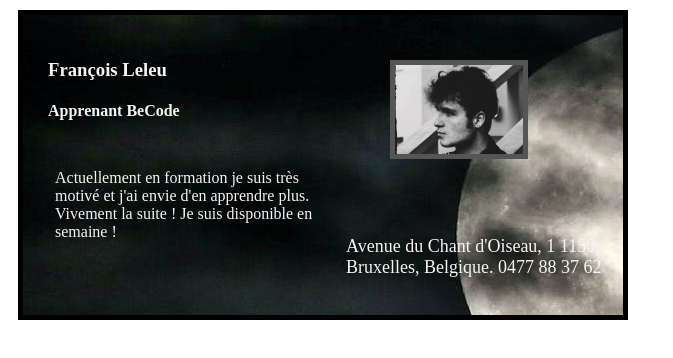
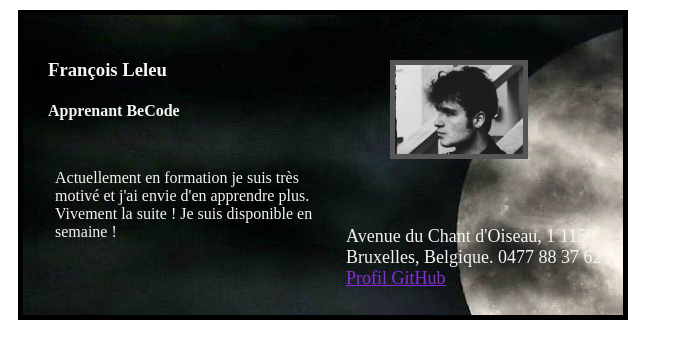
Before and after one commit to FrancoisLeleu/VCard, a plain HTML site: page index.html in a window 1280 px wide. Shown: the whole page, without its empty margins (0-673 px from the left). Drawn offline with Linux system fonts and the light colour scheme.

Commit message:
link added

```diff
--- a/index.html
+++ b/index.html
@@ -33,7 +33,8 @@
 <section id="adress">
     Avenue du Chant d'Oiseau, 1
     1150, Bruxelles, Belgique.
-    0477 88 37 62
+    0477 88 37 62 <br>
+    <a href="url">Profil GitHub</a>
     </section>
 
     <img src="short.bmp" alt="">
--- a/style.css
+++ b/style.css
@@ -30,7 +30,7 @@
     padding: 5px;
     position: absolute;
     font-size: 18px;
-    top: 230px;
+    top: 220px;
     left: 340px;
     right: -420px;
     color: whitesmoke
@@ -43,6 +43,8 @@
     position: absolute;
     top: 60px;
     left: 390px
+  }
 
-
+  a {
+    color: blueviolet;
   }
```
